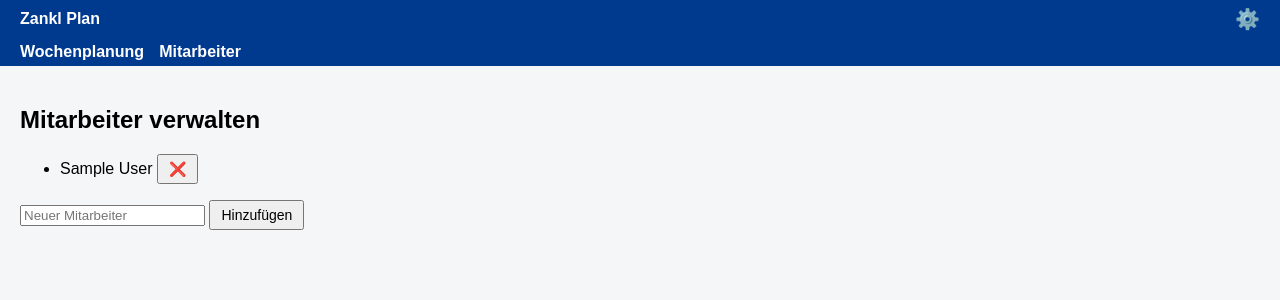
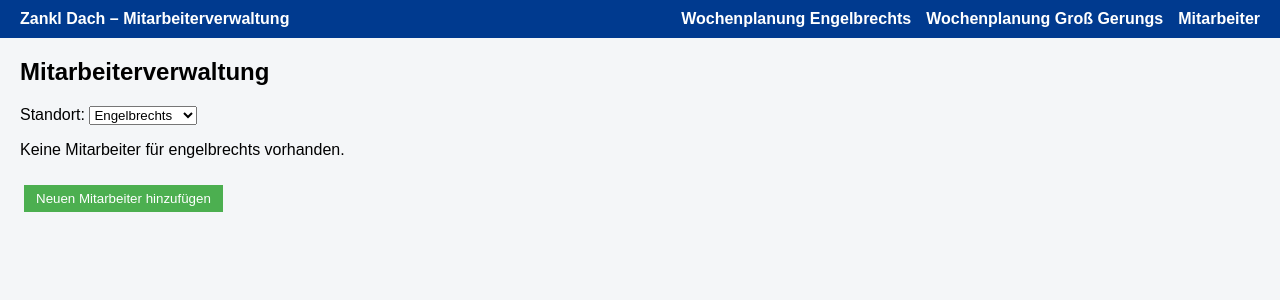
Before and after one commit to zankldach/zankl-plan, a FastAPI app: page /settings/employees in a window 1280 px wide. Shown: the top 300 px of the page. Run offline with FastAPI, Linux system fonts and the light colour scheme; tables that the repository leaves empty hold one stand-in row (values such as "Sample post").

Commit message:
Update settings_employees.html

```diff
--- a/templates/settings_employees.html
+++ b/templates/settings_employees.html
@@ -1,61 +1,140 @@
-{% extends "base.html" %}
+<!DOCTYPE html>
+<html lang="de">
+<head>
+<meta charset="UTF-8">
+<title>Mitarbeiterverwaltung Zankl Dach</title>
+<meta name="viewport" content="width=device-width, initial-scale=1">
+<style>
+body { font-family: Arial, sans-serif; margin:0; background:#f4f6f8; }
+header { background:#003a8f; color:white; padding:10px 20px; display:flex; justify-content:space-between; align-items:center; }
+nav { display:flex; gap:15px; }
+nav a { color:white; text-decoration:none; font-weight:bold; }
+section { padding:20px; }
+h2 { margin-top:0; }
+table { width:100%; border-collapse:collapse; background:white; margin-bottom:20px; }
+th, td { border:1px solid #ddd; padding:6px; text-align:center; }
+th { background:#eef2f6; }
+td input { width:100%; padding:4px; box-sizing:border-box; }
+button { padding:4px 8px; margin-left:4px; cursor:pointer; }
+button.delete { background:#f44336; color:white; border:none; }
+button.edit { background:#2196f3; color:white; border:none; }
+.add-row { margin-top:10px; padding:6px 12px; background:#4caf50; color:white; border:none; cursor:pointer; }
 
-{% block title %}Mitarbeiter Einstellungen{% endblock %}
+/* Einfaches responsive Menü */
+@media(max-width:600px){
+    nav { flex-direction:column; gap:5px; }
+}
+</style>
+</head>
+<body>
 
-{% block content %}
-<h2>Mitarbeiter verwalten</h2>
+<header>
+    <strong>Zankl Dach – Mitarbeiterverwaltung</strong>
+    <nav>
+        <a href="/week?location=engelbrechts">Wochenplanung Engelbrechts</a>
+        <a href="/week?location=gross-gerungs">Wochenplanung Groß Gerungs</a>
+        <a href="/settings/employees">Mitarbeiter</a>
+    </nav>
+</header>
 
-<ul id="employeeList">
-    {% for emp in employees %}
-        <li data-index="{{ loop.index0 }}">
-            {{ emp }}
-            <button class="deleteBtn">❌</button>
-        </li>
-    {% endfor %}
-</ul>
+<section>
+<h2>Mitarbeiterverwaltung</h2>
 
-<input type="text" id="newEmployee" placeholder="Neuer Mitarbeiter">
-<button id="addEmployee">Hinzufügen</button>
-{% endblock %}
+<label for="locationSelect">Standort:</label>
+<select id="locationSelect">
+    <option value="engelbrechts">Engelbrechts</option>
+    <option value="gross-gerungs">Groß Gerungs</option>
+</select>
 
-{% block scripts %}
+<div id="employeesContainer"></div>
+
+<button class="add-row" onclick="addEmployee()">Neuen Mitarbeiter hinzufügen</button>
+</section>
+
 <script>
-let employees = {% if employees %}{{ employees|tojson }}{% else %}[] {% endif %};
+let employees = {{ employees|tojson }} || []; // alle Mitarbeiter als Array von Objekten: {name, location}
+let currentLocation = document.getElementById('locationSelect').value;
 
-/* ---------- Liste rendern ---------- */
-function renderList(){
-    const ul = document.getElementById('employeeList');
-    ul.innerHTML='';
-    employees.forEach((e,i)=>{
-        const li = document.createElement('li');
-        li.dataset.index=i;
-        li.textContent=e + ' ';
-        const btn = document.createElement('button');
-        btn.textContent='❌';
-        btn.onclick=()=>{ employees.splice(i,1); saveEmployees(); renderList(); };
-        li.appendChild(btn);
-        ul.appendChild(li);
+const container = document.getElementById('employeesContainer');
+
+function renderEmployees() {
+    container.innerHTML = '';
+    const filtered = employees.filter(e => e.location === currentLocation);
+    if(filtered.length === 0){
+        container.innerHTML = `<p>Keine Mitarbeiter für ${currentLocation} vorhanden.</p>`;
+        return;
+    }
+
+    const table = document.createElement('table');
+    const thead = document.createElement('thead');
+    thead.innerHTML = `<tr><th>Name</th><th>Aktionen</th></tr>`;
+    table.appendChild(thead);
+
+    const tbody = document.createElement('tbody');
+
+    filtered.forEach((emp, index) => {
+        const tr = document.createElement('tr');
+        const nameTd = document.createElement('td');
+        const input = document.createElement('input');
+        input.value = emp.name;
+        input.onchange = () => { emp.name = input.value; saveEmployees(); };
+        nameTd.appendChild(input);
+
+        const actionTd = document.createElement('td');
+        const editBtn = document.createElement('button');
+        editBtn.textContent = 'Bearbeiten';
+        editBtn.className = 'edit';
+        editBtn.onclick = () => { input.focus(); };
+        const deleteBtn = document.createElement('button');
+        deleteBtn.textContent = 'Löschen';
+        deleteBtn.className = 'delete';
+        deleteBtn.onclick = () => { removeEmployee(emp); };
+
+        actionTd.appendChild(editBtn);
+        actionTd.appendChild(deleteBtn);
+
+        tr.appendChild(nameTd);
+        tr.appendChild(actionTd);
+        tbody.appendChild(tr);
     });
+
+    table.appendChild(tbody);
+    container.appendChild(table);
 }
 
-/* ---------- Hinzufügen ---------- */
-document.getElementById('addEmployee').onclick=()=>{
-    const name=document.getElementById('newEmployee').value.trim();
-    if(name){ employees.push(name); document.getElementById('newEmployee').value=''; saveEmployees(); renderList(); }
+function saveEmployees() {
+    fetch('/settings/employees', {
+        method: 'POST',
+        headers: { 'Content-Type': 'application/json' },
+        body: JSON.stringify({ employees })
+    }).then(res => res.json())
+      .then(data => console.log('Speichern erfolgreich', data))
+      .catch(e => console.warn('Speichern fehlgeschlagen', e));
+}
+
+function removeEmployee(emp) {
+    if(!confirm(`Mitarbeiter "${emp.name}" wirklich löschen?`)) return;
+    employees = employees.filter(e => e !== emp);
+    saveEmployees();
+    renderEmployees();
+}
+
+function addEmployee() {
+    const name = prompt('Name des neuen Mitarbeiters:');
+    if(!name) return;
+    employees.push({name, location: currentLocation});
+    saveEmployees();
+    renderEmployees();
+}
+
+document.getElementById('locationSelect').onchange = (e) => {
+    currentLocation = e.target.value;
+    renderEmployees();
 };
 
-/* ---------- Speichern ---------- */
-async function saveEmployees(){
-    try{
-        await fetch('/settings/employees',{
-            method:'POST',
-            headers:{'Content-Type':'application/json'},
-            body: JSON.stringify({employees})
-        });
-    }catch(e){ console.warn('Speichern fehlgeschlagen'); }
-}
+// Initial render
+renderEmployees();
+</script>
 
-/* ---------- Init ---------- */
-renderList();
-</script>
-{% endblock %}
+</body>
+</html>
```
